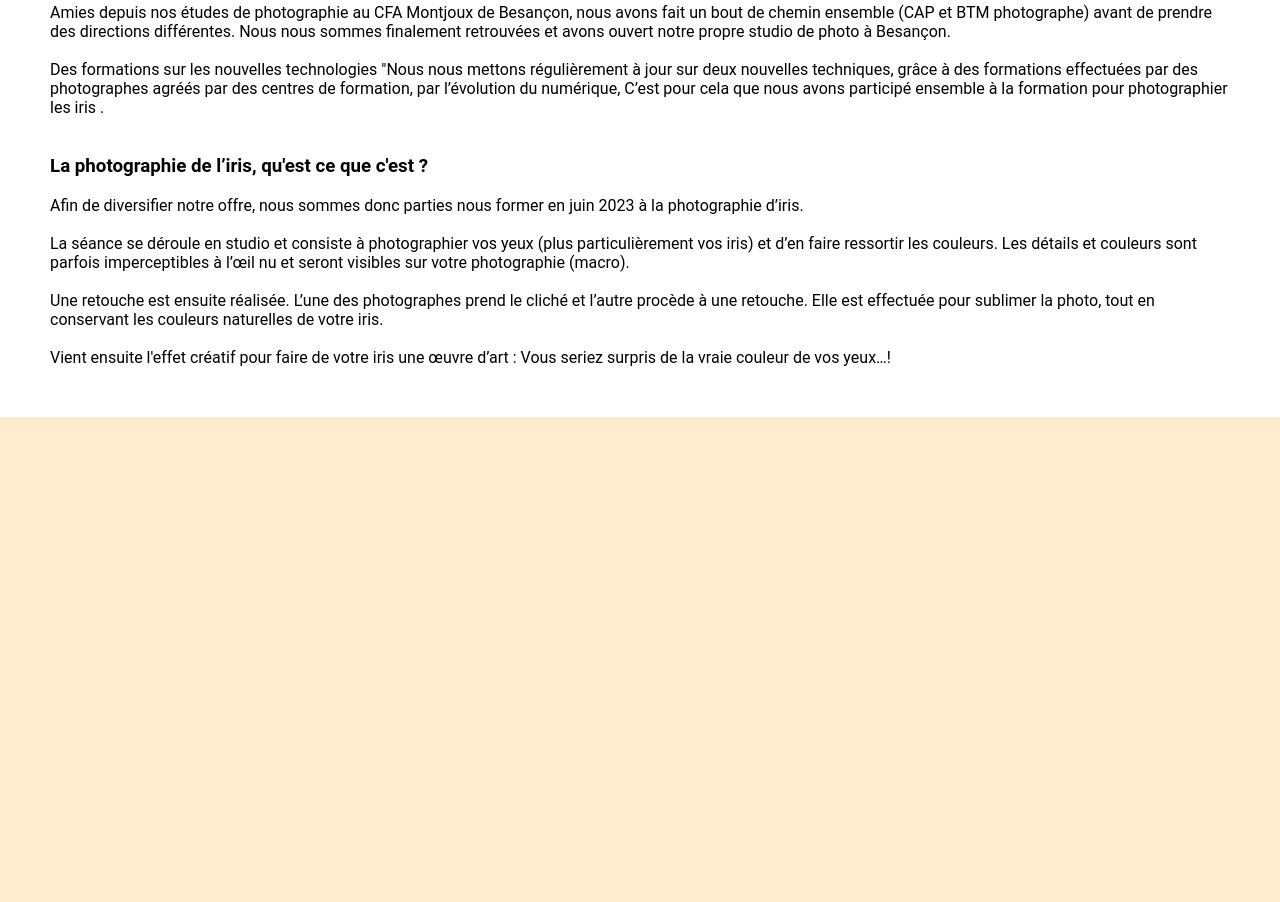
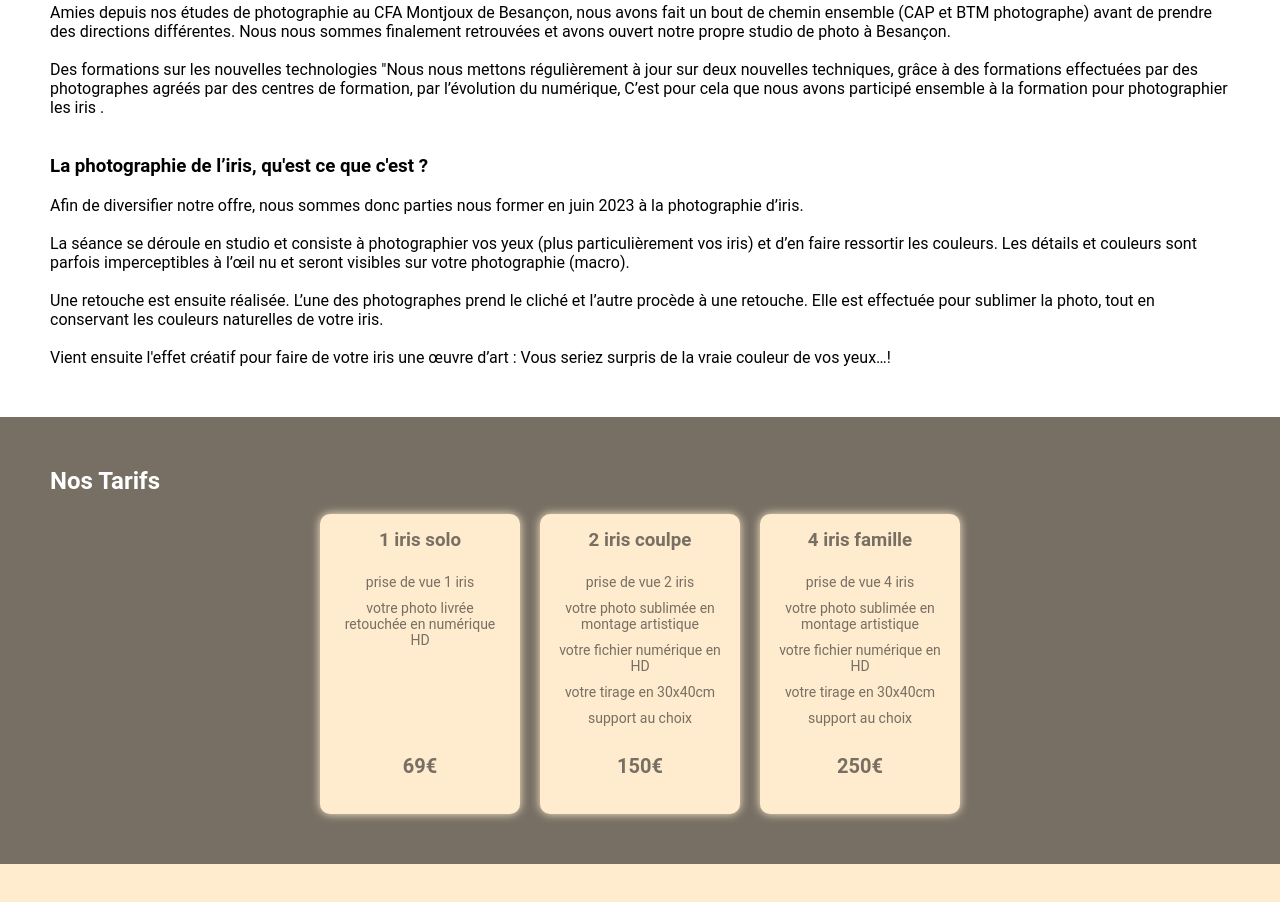
Before and after one commit to Jerhum25/d-iris-d-art, a website: page index.html in a window 1280 px wide. Shown: the part 814-1716 px from the top of the page. Before the commit the page ends 1281 px from the top, so only its background shows below. Drawn offline with Linux system fonts and the light colour scheme.

Commit message:
add prices

```diff
--- a/index.html
+++ b/index.html
@@ -69,6 +69,42 @@
           couleur de vos yeux…!
         </p>
       </section>
+
+      <section class="prices">
+        <h2>nos tarifs</h2><br/>
+        <div class="cards">
+            <div class="card">
+                <h3>1 iris solo</h3>
+                <ul class="description">
+                    <li>prise de vue 1 iris</li>
+                    <li>votre photo livrée retouchée en numérique HD</li>
+                </ul>
+                <p class="price">69€</p>
+            </div>
+            <div class="card">
+                <h3>2 iris coulpe</h3>
+                <ul class="description">
+                    <li>prise de vue 2 iris</li>
+                    <li>votre photo sublimée en montage artistique</li>
+                    <li>votre fichier numérique en HD</li>
+                    <li>votre tirage en 30x40cm</li>
+                    <li>support au choix</li>
+                </ul>
+                <p class="price">150€</p>
+            </div>
+            <div class="card">
+                <h3>4 iris famille</h3>
+                <ul class="description">
+                    <li>prise de vue 4 iris</li>
+                    <li>votre photo sublimée en montage artistique</li>
+                    <li>votre fichier numérique en HD</li>
+                    <li>votre tirage en 30x40cm</li>
+                    <li>support au choix</li>
+                </ul>
+                <p class="price">250€</p>
+            </div>
+        </div>
+      </section>
     </div>
   </body>
 </html>
--- a/sass/main.scss
+++ b/sass/main.scss
@@ -86,13 +86,59 @@ body {
         }
       }
     }
-    .aboutUs{
+    .aboutUs {
+      display: flex;
+      flex-direction: column;
+      padding: 50px;
+      h2 {
+        text-transform: capitalize;
+      }
+    }
+    .prices {
+      padding: 50px;
+      background-color: var(--brown);
+      h2 {
+        color: var(--white);
+        text-transform: capitalize;
+      }
+      .cards {
         display: flex;
-        flex-direction: column;
-        padding: 50px;
-        h2{
-            text-transform: capitalize;
+        align-items: center;
+        justify-content: center;
+        flex-wrap: wrap;
+        gap: 20px;
+        .card {
+          width: 200px;
+          height: 300px;
+          display: flex;
+          align-items: center;
+          // justify-content: space-between;
+          flex-direction: column;
+          background-color: var(--dalmond);
+          color: var(--brown);
+          padding: 15px;
+          border-radius: 10px;
+          box-shadow: 0 0 10px var(--dalmond);
+          h3,
+          .price {
+            height: 20%;
+          }
+          ul {
+            height: 80%;
+            text-align: center;
+            display: flex;
+            flex-direction: column;
+            gap: 10px;
+            li {
+              font-size: 14px;
+            }
+          }
+          .price{
+            font-size: 20px;
+            font-weight: bold;
+          }
         }
+      }
     }
   }
 }
```
Also changed, not shown: css/style.css, 1 other file.
